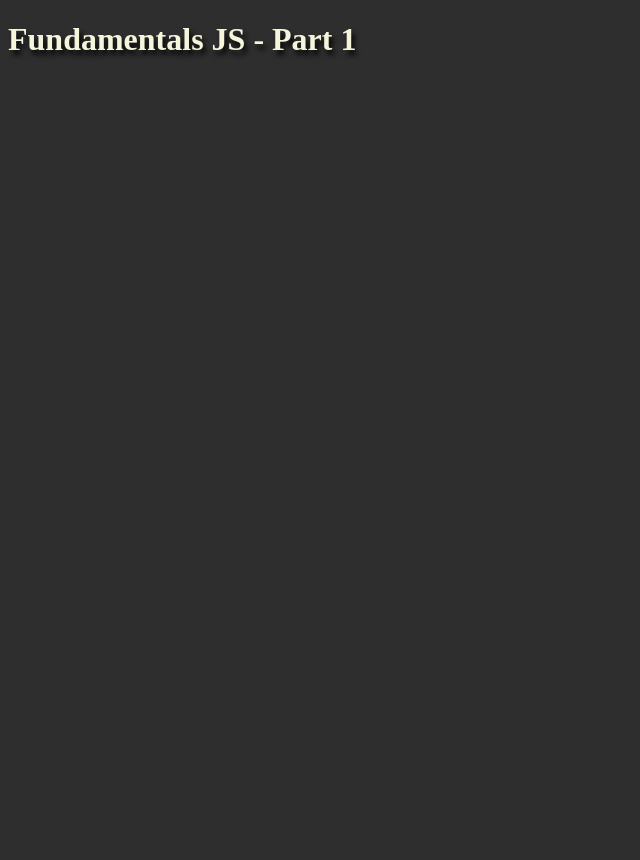
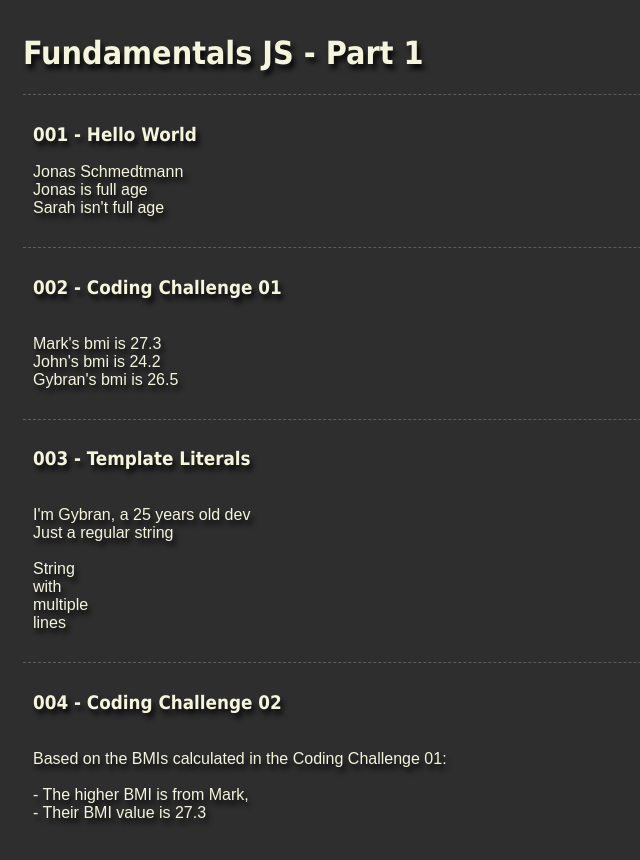
Before and after one commit to gybranperez/js-2023, a plain HTML site: page 001 Fundamentals/index.html in a window 1280 px wide. Shown: the whole page, without its empty margins (0-640 px from the left). Before the commit the page ends 800 px from the top, so only its background shows below. Drawn offline with Linux system fonts and the light colour scheme.

Commit message:
Before challenge 3

```diff
--- a/001 Fundamentals/codignChallenge001.js
+++ /dev/null
@@ -1,17 +0,0 @@
-calculateBMI = (mass, height) => mass / (height ** 2);
-
-class Person {
-    constructor(name, mass, height) {
-        this.name = name;
-        this.mass = mass;
-        this.height = height;
-    }
-    getBMI = () => calculateBMI(this.mass, this.height);
-}
-let mark = new Person("Mark", 78, 1.69);
-let john = new Person("John", 92, 1.95);
-let gybran = new Person("Gybran", 78, 1.76);
-
-console.info(mark.name + "'s bmi is " + mark.getBMI());
-console.info(john.name + "'s bmi is " + john.getBMI());
-console.info(gybran.name + "'s bmi is " + gybran.getBMI());
--- /dev/null
+++ b/001 Fundamentals/codingChallenge001.js
@@ -0,0 +1,30 @@
+calculateBMI = (mass, height) => mass / (height ** 2);
+
+class Person {
+    constructor(name, mass, height, birthYear) {
+        this.name = name;
+        this.mass = mass;
+        this.height = height;
+        this.birthYear = birthYear;
+    }
+    getBMI = () => calculateBMI(this.mass, this.height).toFixed(1);
+    getCurrentAge = () => now - this.birthYear;
+}
+
+let mark = new Person("Mark", 78, 1.69, 2003);
+let john = new Person("John", 92, 1.95, 1980);
+let gybran = new Person("Gybran", 82, 1.76, 1998);
+
+
+container = document.getElementById("codingChallenge001");
+finalString = "";
+
+console.info(mark.name + "'s bmi is " + mark.getBMI());
+console.info(john.name + "'s bmi is " + john.getBMI());
+console.info(gybran.name + "'s bmi is " + gybran.getBMI());
+
+finalString += "\n" + mark.name + "'s bmi is " + mark.getBMI();
+finalString += "\n" + john.name + "'s bmi is " + john.getBMI();
+finalString += "\n" + gybran.name + "'s bmi is " + gybran.getBMI();
+
+container.innerText = finalString;
--- /dev/null
+++ b/001 Fundamentals/codingChallenge002.js
@@ -0,0 +1,17 @@
+container = document.getElementById("codingChallenge002");
+
+const getHigherBMI = (...people) => {
+    return people.reduce((a, b) => (a.getBMI() > b.getBMI()) ? a : b)
+};
+
+const personWithHighestBMI = getHigherBMI(mark, john, gybran);
+
+finalString = `
+Based on the BMIs calculated in the Coding Challenge 01:
+
+ - The higher BMI is from ${personWithHighestBMI.name},
+ - Their BMI value is ${personWithHighestBMI.getBMI()}
+`;
+
+console.log(finalString);
+container.innerText = finalString;
--- a/001 Fundamentals/helloWorld.js
+++ b/001 Fundamentals/helloWorld.js
@@ -5,17 +5,25 @@ const ageSarah = now - 2018;
 console.info(ageJonas, ageSarah);
 console.info(ageJonas * 2, ageJonas / 2);
 */
-
+let container = document.getElementById("helloWorld");
+let finalString = ""
 const firstName = "Jonas";
 const lastName = "Schmedtmann";
-console.info(firstName + " " + lastName);
+
+
+finalString += firstName + " " + lastName;
+console.info(finalString);
 
 let isFullAge = (age) => age >= 18;
 
 const now = new Date(Date.now()).getFullYear();
-console.log(now)
 const ageJonas = now - 1991;
 const ageSarah = now - 2018;
 
+finalString += "\nJonas " + (isFullAge(ageJonas) ? "is " : "isn't ") + "full age";
+finalString += "\nSarah " + (isFullAge(ageSarah) ? "is " : "isn't ") + "full age";
+
 console.info(isFullAge(ageJonas));
 console.info(isFullAge(ageSarah));
+
+container.innerText = finalString;
--- a/001 Fundamentals/index.html
+++ b/001 Fundamentals/index.html
@@ -11,14 +11,52 @@
             background-color: #2e2e2e;
             color: beige;
             text-shadow: 3px 5px 5px #070708;
+            padding: 5px 15px;
+            font-family: Tahoma;
+        }
+
+        .disable-select>div {
+            -webkit-user-select: none;
+            -moz-user-select: none;
+            -ms-user-select: none;
+            user-select: none;
+            font-family: arial;
+        }
+
+        section {
+            border-top: 1px dashed #5d5c5c;
+            padding: 10px 0px 30px 10px;
         }
     </style>
 </head>
 
 <body>
     <h1>Fundamentals JS - Part 1</h1>
+
+    <section class="disable-select">
+        <h3>001 - Hello World</h3>
+        <div id="helloWorld"></div>
+    </section>
+
+    <section class="disable-select">
+        <h3>002 - Coding Challenge 01</h3>
+        <div id="codingChallenge001"></div>
+    </section>
+
+    <section class="disable-select">
+        <h3>003 - Template Literals</h3>
+        <div id="templateLiterals"></div>
+    </section>
+
+    <section class="disable-select">
+        <h3>004 - Coding Challenge 02</h3>
+        <div id="codingChallenge002"></div>
+    </section>
+
     <script src="helloWorld.js"></script>
-    <script src="codignChallenge001.js"></script>
+    <script src="codingChallenge001.js"></script>
+    <script src="templateLiterals.js"></script>
+    <script src="codingChallenge002.js"></script>
 </body>
 
 </html>
--- /dev/null
+++ b/001 Fundamentals/templateLiterals.js
@@ -0,0 +1,14 @@
+const gybranNew = `I'm ${gybran.name}, a ${gybran.getCurrentAge()} years old dev`;
+
+container = document.getElementById("templateLiterals");
+finalString = "\n" + gybranNew;
+finalString += `\n Just a regular string`;
+finalString += `
+
+String
+with
+multiple
+lines`;
+
+console.log(finalString);
+container.innerText = finalString;
```
